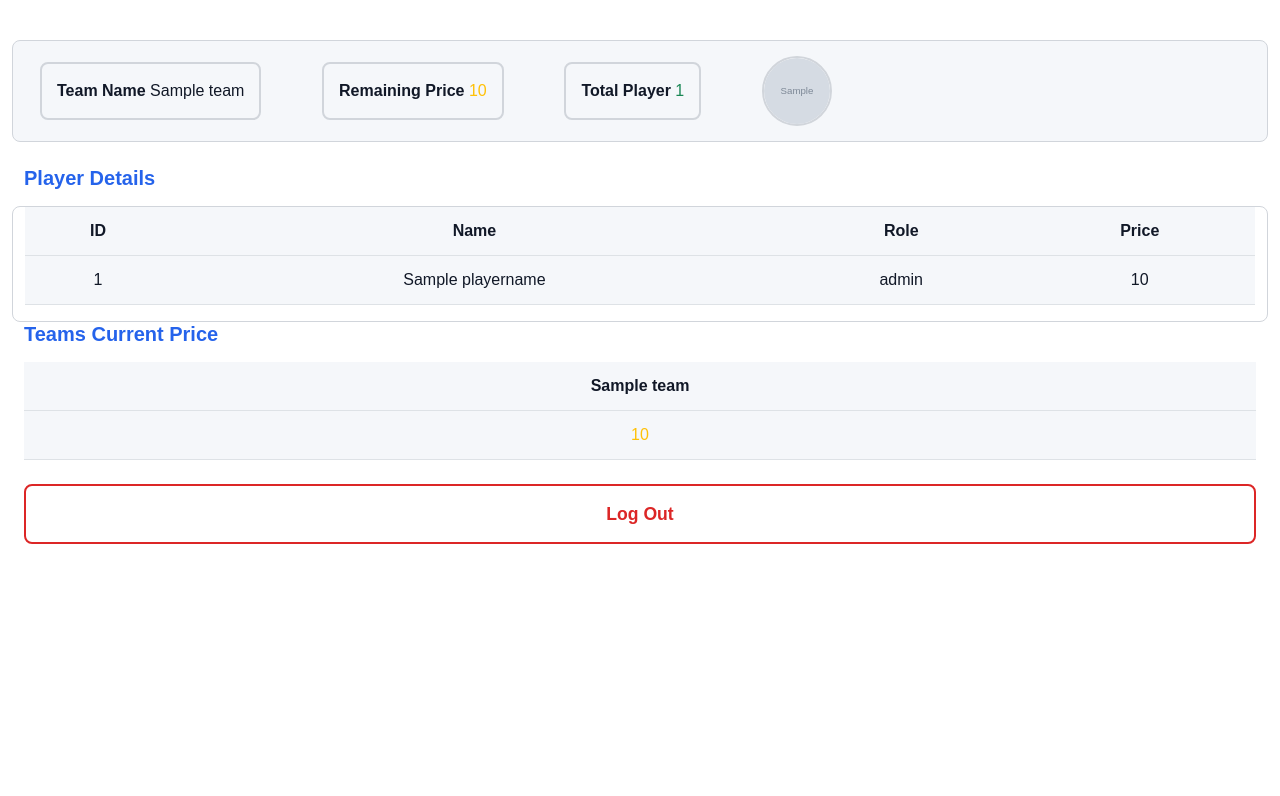
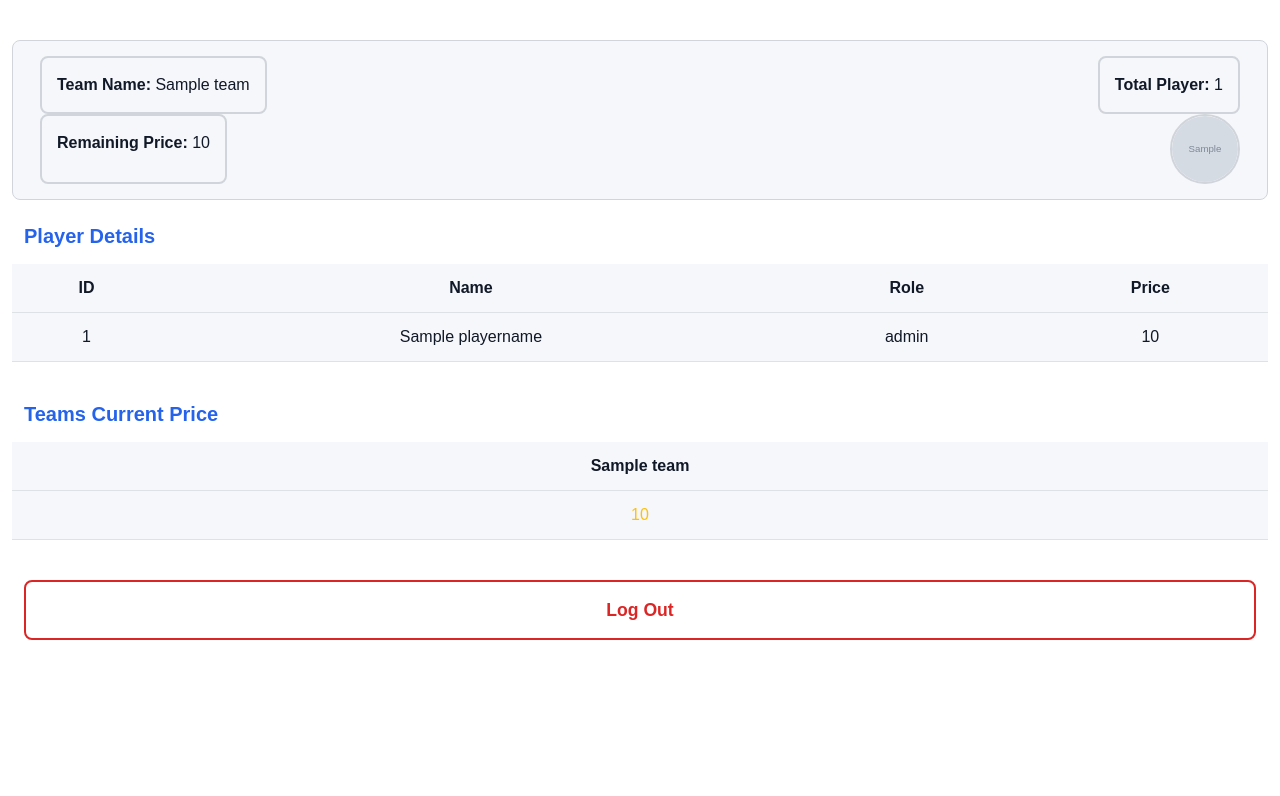
Before and after one commit to humhaisk/MCL_26, a Django app: template mcl_project/templates/teamlist.html in a window 1280 px wide. Shown: the part 84-880 px from the top of the page. Run offline with Django 4.2, Linux system fonts and the light colour scheme; the template is opened without the code that fills it: most values are stand-ins (such as "Sample title", 1, 10 or a date in 2020); grey boxes marked "Sample" are stand-in pictures.

Commit message:
change CSS of team-list

```diff
--- a/mcl_project/templates/teamlist.html
+++ b/mcl_project/templates/teamlist.html
@@ -102,29 +102,26 @@
 <main class="container-fluid px-3 px-md-4 py-3">
 
   <!-- HEADER -->
-  <div class="row team-header align-items-center mb-4">
-    <div class="col-md-8">
-      <div class="points-logo-wrapper">
-        <div class="custom-box">
-          <b>Team Name</b> {{ team.TeamName }}
-        </div>
-        <div class="custom-box">
-          <b>Remaining Price</b>
-          <span class="text-warning">{{ price_re }}</span>
-        </div>
-        <div class="custom-box">
-          <b>Total Player</b>
-          <span class="text-success">{{ players.count }}</span>
-        </div>
-        <img src="{{ team.TeamLogo.url }}" class="team-logo-circle" alt="Team Logo">
+  <div class="row team-header justify-content-between mb-4">
+    <div class="justify-content-between d-flex">
+      <div class="custom-box d-inline">
+        <b>Team Name:</b> {{ team.TeamName }}
       </div>
+      <div class="custom-box d-inline">
+        <b>Total Player:</b> {{ players.count }}
+      </div>
+    </div>
+    <div class="justify-content-between d-flex">
+      <div class="custom-box d-inline">
+        <b>Remaining Price:</b> {{ price_re }}
+      </div>
+      <img src="{{ team.TeamLogo.url }}" class="team-logo-circle" alt="Team Logo">
     </div>
   </div>
 
   <!-- PLAYER LIST -->
-  <div class="row">
+  <div class="row mb-4">
       <h5 class="header-title mb-3">Player Details</h5>
-      <div class="table-responsive">
         <table class="table table-custom">
           <thead>
             <tr>
@@ -145,11 +142,10 @@
             {% endfor %}
           </tbody>
         </table>
-      </div>
   </div>
 
   <!-- SUMMARY TABLE -->
-  <div class="mb-4">
+  <div class="row mb-4">
     <h5 class="header-title mb-3">Teams Current Price</h5>
     <table class="table table-custom">
       {% for team_row, price_row in team_chunks %}
```
